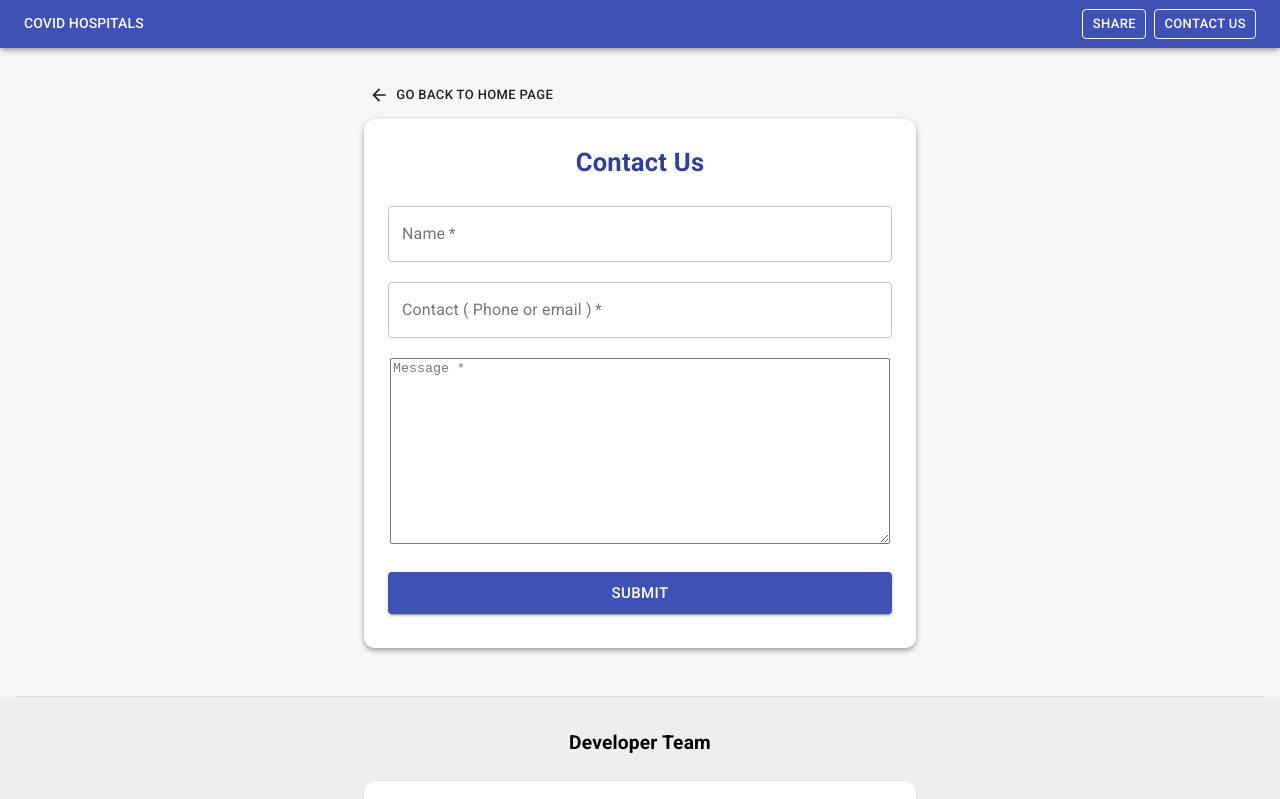
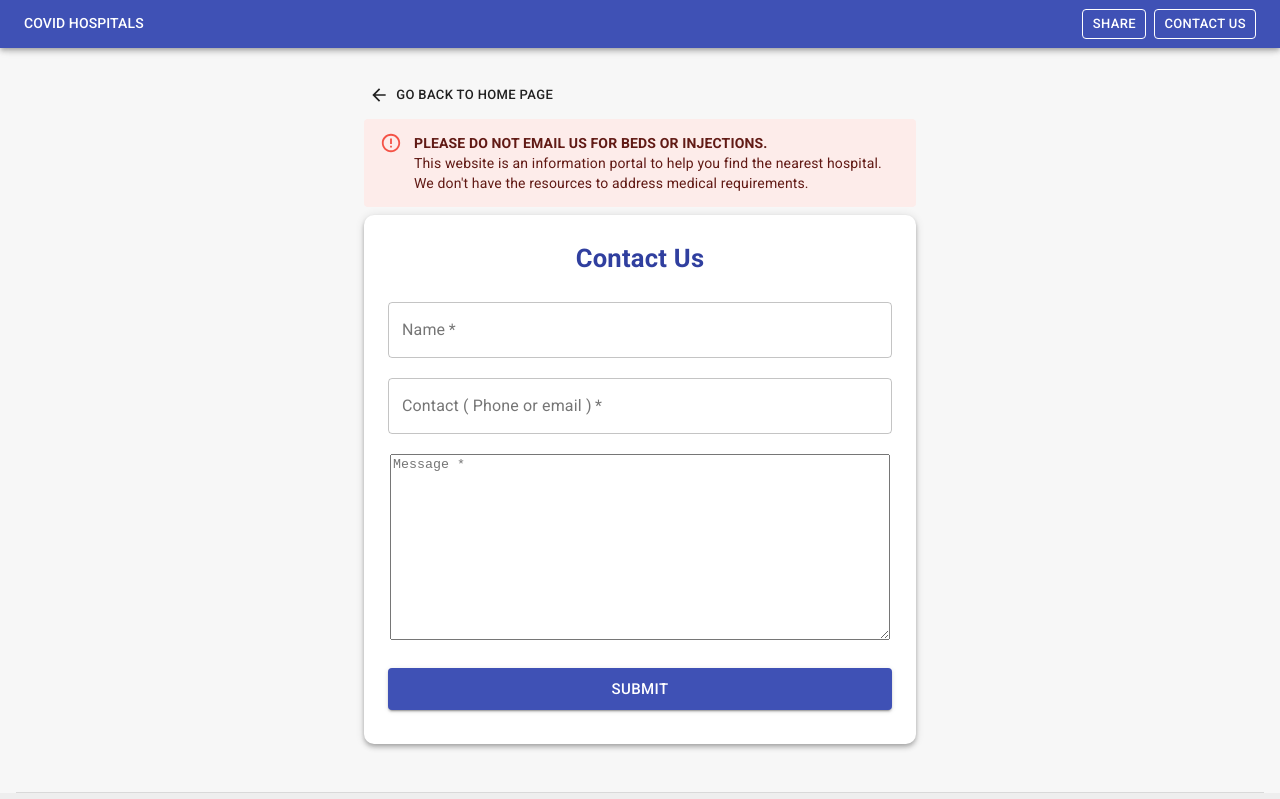
Before and after one commit to codesagar/FindingHospitals, a React (Create React App) app: page /contact in a window 1280 px wide. Shown: the top 799 px of the page. Built offline with nearby package versions, Linux system fonts and the light colour scheme.

Commit message:
Disclaimer added in contact page

```diff
--- a/src/views/ContactPage.js
+++ b/src/views/ContactPage.js
@@ -6,6 +6,7 @@ import ArrowBackIcon from '@material-ui/icons/ArrowBack';
 import Container from '@material-ui/core/Container';
 import Button from '@material-ui/core/Button';
 import Divider from '@material-ui/core/Divider';
+import Alert from '@material-ui/lab/Alert';
 
 import ContactForm from '../components/ContactForm';
 import DeveloperTeamCard from '../components/DevInfoCard';
@@ -21,6 +22,12 @@ const useStyles = makeStyles((theme) => ({
         fontWeight: 800,
         textDecoration: 'none',
         marginBottom:'8px'
+    },
+    alert: {
+        marginBottom: '8px',
+    },
+    capital: {
+        textTransform: 'uppercase'
     }
 }));
 
@@ -35,7 +42,14 @@ const ContactPage = () => {
                 <Button size="small">
                     <ArrowBackIcon fontSize="small"/>&nbsp; Go back to home page
                 </Button>
-            </Link>
+                </Link>
+                <Alert severity="error" className={classes.alert}>
+                    <strong className={classes.capital}>
+                        Please do not email us for beds or injections.
+                    </strong><br/>
+                    This website is an information portal to help you find the nearest hospital.
+                    We don't have the resources to address medical requirements.
+                </Alert>
             <ContactForm />
         </Container>
         <Divider variant="middle"/>
--- a/src/views/TermsPage.js
+++ b/src/views/TermsPage.js
@@ -20,6 +20,9 @@ const useStyles = makeStyles((theme) => ({
     },
     alert: {
         marginTop:'0.8rem'
+    },
+    link: {
+        textDecoration:'none'
     }
 }));
 
@@ -27,7 +30,7 @@ const TermsPage = () =>{
     const classes = useStyles();
     return (
         <Container className={classes.container} maxWidth="md">
-            <Link to="/">
+            <Link to="/" className={classes.link}>
                 <Button size="small">
                     <ArrowBackIcon fontSize="small" />&nbsp; Go back to home page
             </Button>
```
